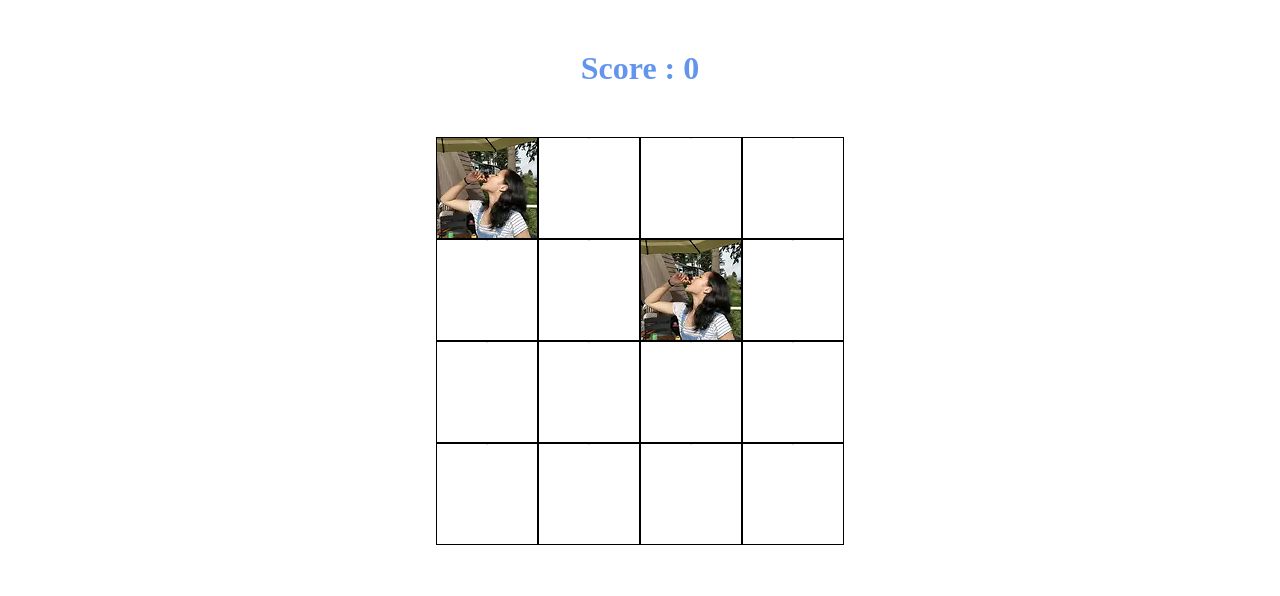
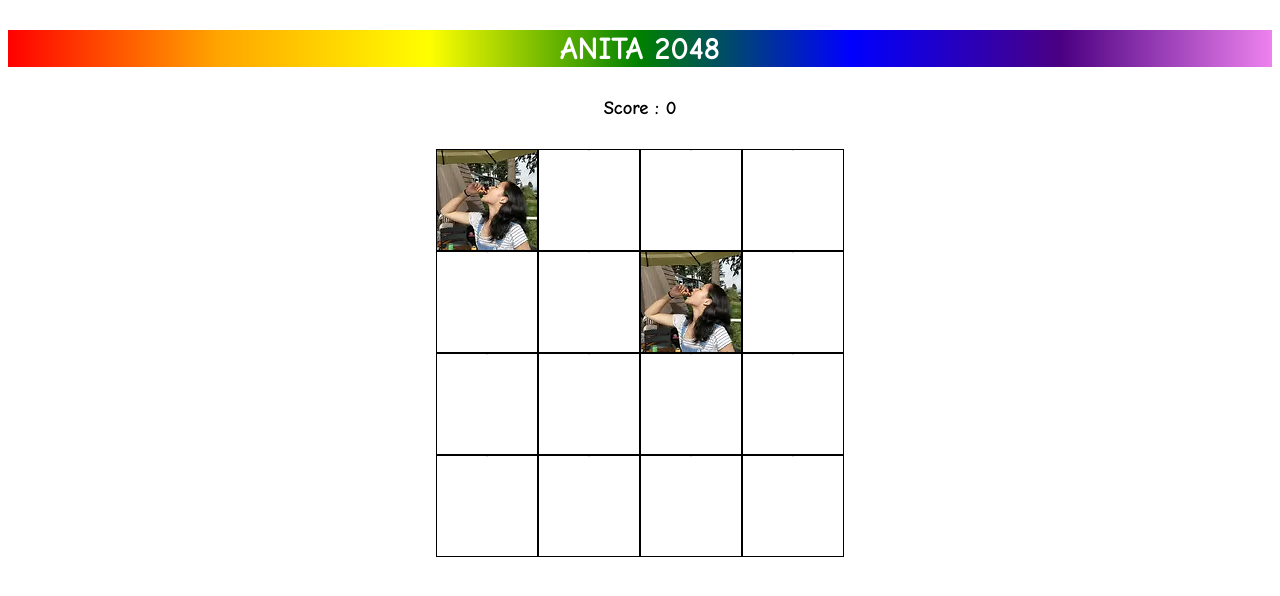
Before and after one commit to sydl4i/anita2048, a plain HTML site: page index.html in a window 1280 px wide. Drawn offline with Linux system fonts and the light colour scheme.

Commit message:
8/7 pt 2

```diff
--- a/index.html
+++ b/index.html
@@ -11,7 +11,8 @@
 
 <body>
 
-    <div class="score-container"><h1 class="score-title">Score : <span id="score">0</span></h1></div>
+    <h1>ANITA 2048</h1>
+    <div class="score-container"><h3 class="score-title">Score : <span id="score">0</span></h3></div>
     <div id="result"></div>
     <div class="grid"></div>
 
--- a/styles.css
+++ b/styles.css
@@ -1,9 +1,17 @@
 h1 {
-    color: cornflowerblue;
+    text-align: center;
+    color: white;
+    font-family: "Comic Sans MS", sans-serif;
+    background-image: linear-gradient(to right, red, orange, yellow, green, blue, indigo, violet);
+}
+
+h3 {
+    color:black;
+    font-family: "Comic Sans MS", sans-serif;
 }
 
 body > * {
-    margin: 50px auto;
+    margin: 30px auto;
 }
 
 .score-container {
```
Also changed, not shown: READTHISBEFOREPLAYING.png (added), pics/anita12.png (renamed from pics/anita11.png).
